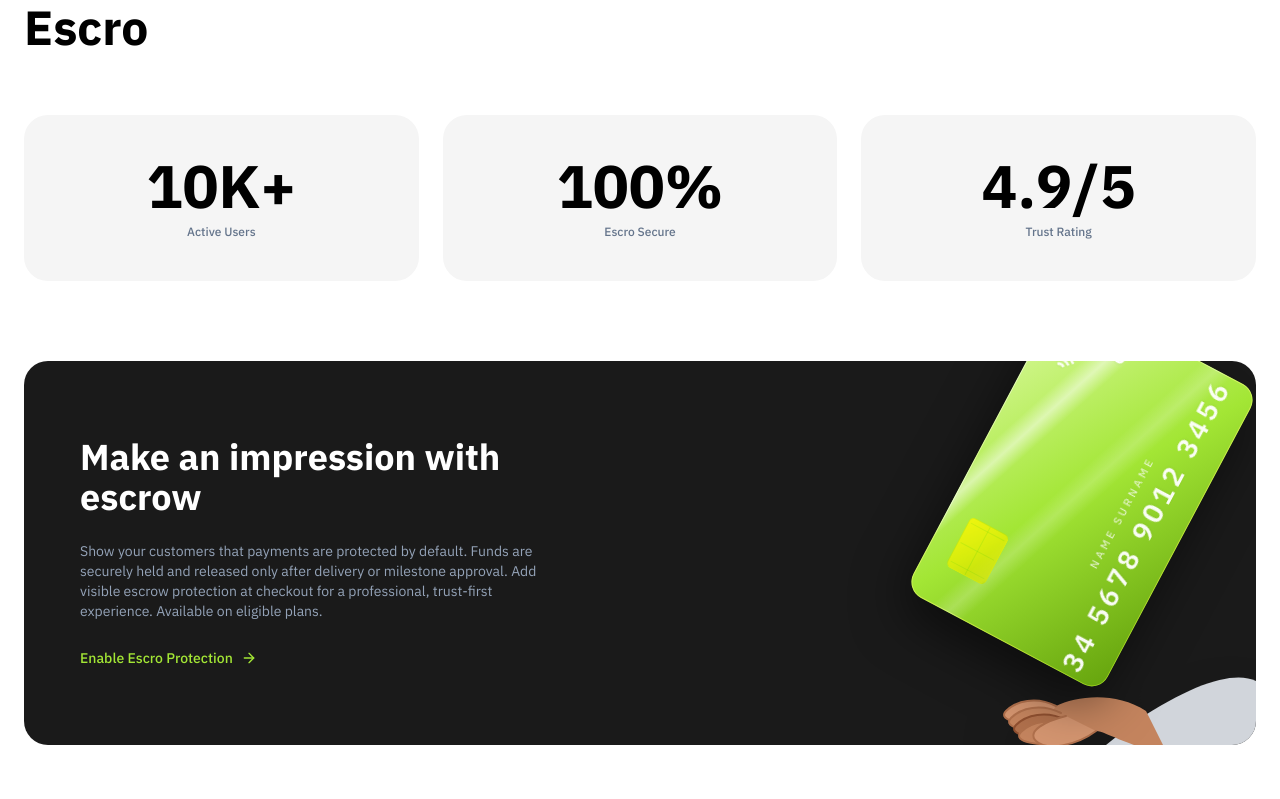
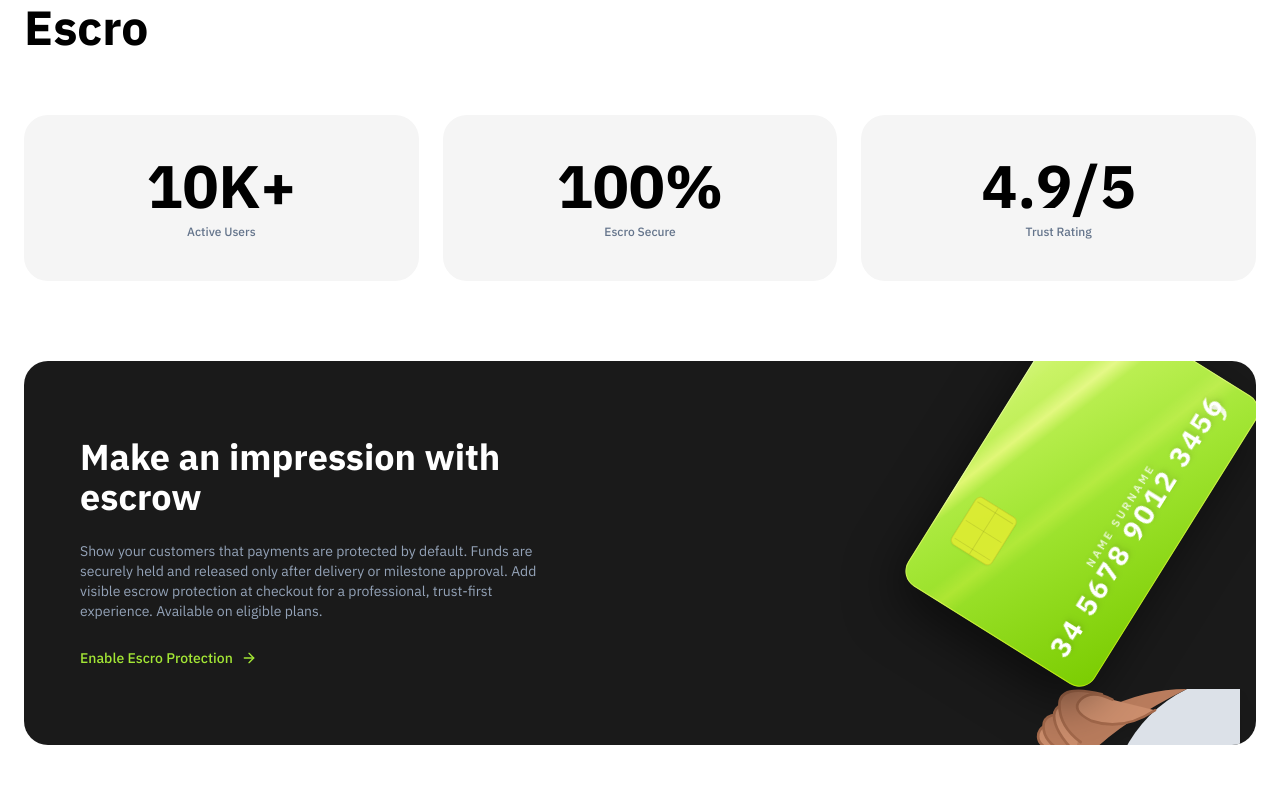
Before and after one commit to ahsanstarn/ESCROW, a React (Vite) app: page / in a window 1280 px wide. Shown: the part 1501-2300 px from the top of the page. Built offline with nearby package versions, Linux system fonts and the light colour scheme.

Commit message:
Fix hand drawing and add shining hover glare to Make an Impression card

```diff
--- a/src/pages/Landing.tsx
+++ b/src/pages/Landing.tsx
@@ -343,52 +343,58 @@ export default function Landing() {
                 </a>
               </div>
               <div className="relative h-64 md:h-96 flex items-end justify-center overflow-visible">
-                {/* Green Escro Card (Floating & Rotated) */}
-                <div className="absolute right-8 md:right-16 top-[-30px] md:top-[-40px] w-[180px] md:w-[220px] h-[280px] md:h-[340px] rounded-[18px] bg-gradient-to-br from-[#d9f99d] via-[#a3e635] to-[#65a30d] shadow-[0_20px_50px_rgba(0,0,0,0.5)] transform rotate-[28deg] p-5 overflow-hidden transition-transform duration-700 hover:-translate-y-4 hover:rotate-[32deg] z-20">
-                  {/* Shiny Glare Overlay */}
-                  <div className="absolute inset-0 bg-[linear-gradient(110deg,transparent_20%,rgba(255,255,255,0.5)_25%,transparent_30%,transparent_45%,rgba(255,255,255,0.2)_50%,transparent_55%)] pointer-events-none z-0"></div>
+                {/* Green Escro Card */}
+                <div className="group absolute right-8 md:right-16 top-[-30px] md:top-[-40px] w-[180px] md:w-[220px] h-[280px] md:h-[340px] rounded-[18px] bg-gradient-to-br from-[#d4f870] via-[#a3e635] to-[#7acc00] shadow-[0_20px_50px_rgba(0,0,0,0.5)] transform rotate-[32deg] p-5 overflow-hidden transition-transform duration-700 hover:-translate-y-4 hover:rotate-[35deg] z-20 cursor-pointer">
+                  {/* Static Glare Overlay */}
+                  <div className="absolute inset-0 bg-[linear-gradient(110deg,rgba(255,255,255,0.1)_20%,rgba(255,255,255,0.6)_25%,rgba(255,255,255,0)_30%,rgba(255,255,255,0)_45%,rgba(255,255,255,0.2)_50%,rgba(255,255,255,0)_55%)] pointer-events-none z-0 mix-blend-overlay"></div>
+                  {/* Animated Glare on Hover */}
+                  <div className="absolute top-0 bottom-0 left-0 w-[150%] bg-gradient-to-r from-transparent via-white/70 to-transparent transform -skew-x-12 -translate-x-full group-hover:translate-x-[120%] transition-transform duration-1000 ease-in-out pointer-events-none mix-blend-overlay z-0"></div>
                   {/* Glassy Inner Border */}
                   <div className="absolute inset-0 rounded-[18px] border-[1.5px] border-white/50 pointer-events-none mix-blend-overlay z-0"></div>
 
-                  <div className="relative z-10">
-                    <span className="text-white text-[16px] md:text-[18px] font-bold tracking-[0.12em] drop-shadow-sm">ESCRO</span>
-                    <svg className="w-5 h-5 md:w-6 md:h-6 text-white mt-1.5 opacity-90 drop-shadow-sm" viewBox="0 0 24 24" fill="none" stroke="currentColor" strokeWidth="2.5"><path d="M5 12.55a11 11 0 0 1 14.08 0 M1.42 9a16 16 0 0 1 21.16 0 M8.53 16.11a6 6 0 0 1 6.95 0 M12 20h.01"/></svg>
+                  {/* Contactless Icon (Top Right) */}
+                  <div className="absolute top-6 right-6 z-10 opacity-90">
+                    <svg width="24" height="24" viewBox="0 0 24 24" fill="none" stroke="white" strokeWidth="2.5" strokeLinecap="round" className="drop-shadow-sm">
+                      <path d="M8.5 2.5a15 15 0 0 1 7 0 M6 6a11 11 0 0 1 12 0 M3.5 10a7 7 0 0 1 17 0" />
+                    </svg>
                   </div>
 
-                  {/* EMV Chip */}
-                  <div className="absolute left-6 bottom-10 w-9 h-12 md:w-11 md:h-14 rounded-md border border-black/10 bg-gradient-to-br from-[#ffd700] to-[#b8860b] flex flex-col justify-between p-[2px] opacity-80 mix-blend-overlay z-10">
-                    <div className="w-full h-[1px] bg-black/20 my-[3px]"></div>
-                    <div className="w-full h-[1px] bg-black/20 my-[3px]"></div>
-                    <div className="w-full h-[1px] bg-black/20 my-[3px]"></div>
-                    <div className="absolute left-1/2 -translate-x-1/2 top-0 bottom-0 w-[1px] bg-black/20"></div>
+                  {/* EMV Chip (Bottom Left) */}
+                  <div className="absolute left-6 bottom-14 w-10 h-12 md:w-12 md:h-14 rounded-md border border-black/10 bg-[#dfeb32] flex flex-col justify-between p-[2px] opacity-90 shadow-sm z-10">
+                    <div className="w-full h-[1px] bg-black/10 my-[3px]"></div>
+                    <div className="w-full h-[1px] bg-black/10 my-[3px]"></div>
+                    <div className="w-full h-[1px] bg-black/10 my-[3px]"></div>
+                    <div className="absolute left-1/2 -translate-x-1/2 top-0 bottom-0 w-[1px] bg-black/10"></div>
                   </div>
 
-                  <div className="absolute right-4 top-0 h-full flex items-center justify-center z-10">
-                    <p className="text-white/95 text-[24px] md:text-[28px] font-sans font-semibold tracking-[0.15em] drop-shadow-sm" style={{ writingMode: 'vertical-rl', transform: 'rotate(180deg)' }}>
+                  {/* Text: Numbers */}
+                  <div className="absolute right-4 md:right-6 top-0 h-full flex items-center justify-center z-10">
+                    <p className="text-white text-[24px] md:text-[28px] font-sans font-bold tracking-[0.1em] drop-shadow-md" style={{ writingMode: 'vertical-rl', transform: 'rotate(180deg)' }}>
                       34 5678 9012 3456
                     </p>
                   </div>
+                  {/* Text: Name */}
                   <div className="absolute right-[46px] md:right-[56px] top-0 h-full flex items-center justify-center z-10">
-                    <p className="text-white/70 text-[9px] md:text-[11px] font-sans font-medium uppercase tracking-[0.3em] drop-shadow-sm" style={{ writingMode: 'vertical-rl', transform: 'rotate(180deg)' }}>
-                      Name Surname
+                    <p className="text-white/80 text-[10px] md:text-[11px] font-sans font-semibold uppercase tracking-[0.25em] drop-shadow-md" style={{ writingMode: 'vertical-rl', transform: 'rotate(180deg)' }}>
+                      NAME SURNAME
                     </p>
                   </div>
                 </div>
 
                 {/* Hand reaching out from bottom right */}
-                <div className="absolute bottom-0 right-[-20px] md:right-0 w-[240px] md:w-[320px] z-10 translate-y-4">
-                  <svg viewBox="0 0 320 200" fill="none" className="w-full h-auto drop-shadow-2xl">
+                <div className="absolute bottom-0 right-[-10px] md:right-4 w-[280px] md:w-[340px] z-10 translate-y-2 pointer-events-none">
+                  <svg viewBox="0 0 320 220" fill="none" className="w-full h-auto drop-shadow-xl">
                     {/* Sleeve */}
-                    <path d="M 320 200 L 320 120 C 300 110, 260 120, 200 160 L 150 200 Z" fill="#d1d5db" />
-                    {/* Hand Base */}
-                    <path d="M 210 150 C 180 130, 140 135, 120 145 C 90 160, 100 170, 130 170 L 160 170 C 170 170, 200 190, 230 190 Z" fill="#c4845e" />
-                    {/* Fingers */}
-                    <path d="M 120 145 C 100 135, 80 140, 70 150 C 60 160, 90 165, 110 160" fill="#d49570" stroke="#b0704c" strokeWidth="2" strokeLinecap="round" />
-                    <path d="M 125 152 C 105 142, 85 147, 75 157 C 65 167, 95 172, 115 167" fill="#c4845e" stroke="#b0704c" strokeWidth="2" strokeLinecap="round" />
-                    <path d="M 130 159 C 110 149, 90 154, 80 164 C 70 174, 100 179, 120 174" fill="#b0704c" stroke="#905030" strokeWidth="2" strokeLinecap="round" />
-                    <path d="M 135 166 C 115 156, 95 161, 85 171 C 75 181, 105 186, 125 181" fill="#c4845e" stroke="#b0704c" strokeWidth="2" strokeLinecap="round" />
+                    <path d="M 210 220 Q 230 180 270 160 L 320 160 L 320 220 Z" fill="#dce1e8" />
+                    {/* Arm/Hand Base */}
+                    <path d="M 180 220 Q 210 190 270 160 Q 230 160 190 180 Q 150 195 160 220 Z" fill="#b97c5d" />
+                    {/* Fingers overlapping */}
+                    <path d="M 155 195 Q 130 190 130 205 Q 130 215 150 220" fill="#cc8e6d" stroke="#a4694b" strokeWidth="2.5" strokeLinecap="round"/>
+                    <path d="M 165 185 Q 135 180 135 195 Q 135 210 155 220" fill="#b97c5d" stroke="#a4694b" strokeWidth="2.5" strokeLinecap="round"/>
+                    <path d="M 175 175 Q 145 170 145 185 Q 145 200 165 220" fill="#cc8e6d" stroke="#a4694b" strokeWidth="2.5" strokeLinecap="round"/>
+                    <path d="M 190 165 Q 150 155 150 175 Q 150 195 170 210" fill="#b97c5d" stroke="#a4694b" strokeWidth="2.5" strokeLinecap="round"/>
                     {/* Thumb */}
-                    <path d="M 160 170 C 140 185, 110 190, 100 180 C 90 170, 110 160, 130 155" fill="#d49570" stroke="#b0704c" strokeWidth="2" strokeLinecap="round" />
+                    <path d="M 200 170 Q 180 160 170 170 Q 160 180 180 190 Q 210 200 240 180" fill="#cc8e6d" stroke="#a4694b" strokeWidth="2.5" strokeLinecap="round"/>
                   </svg>
                 </div>
               </div>
```
